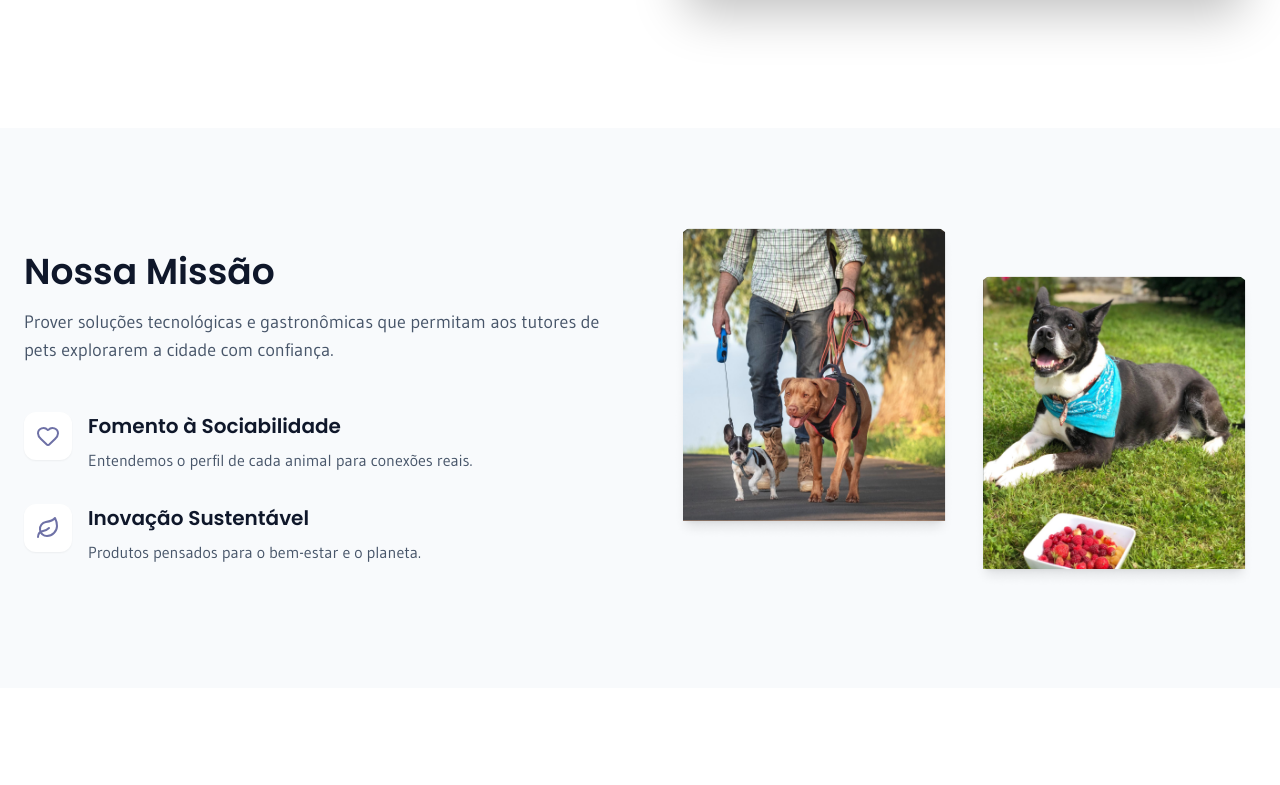
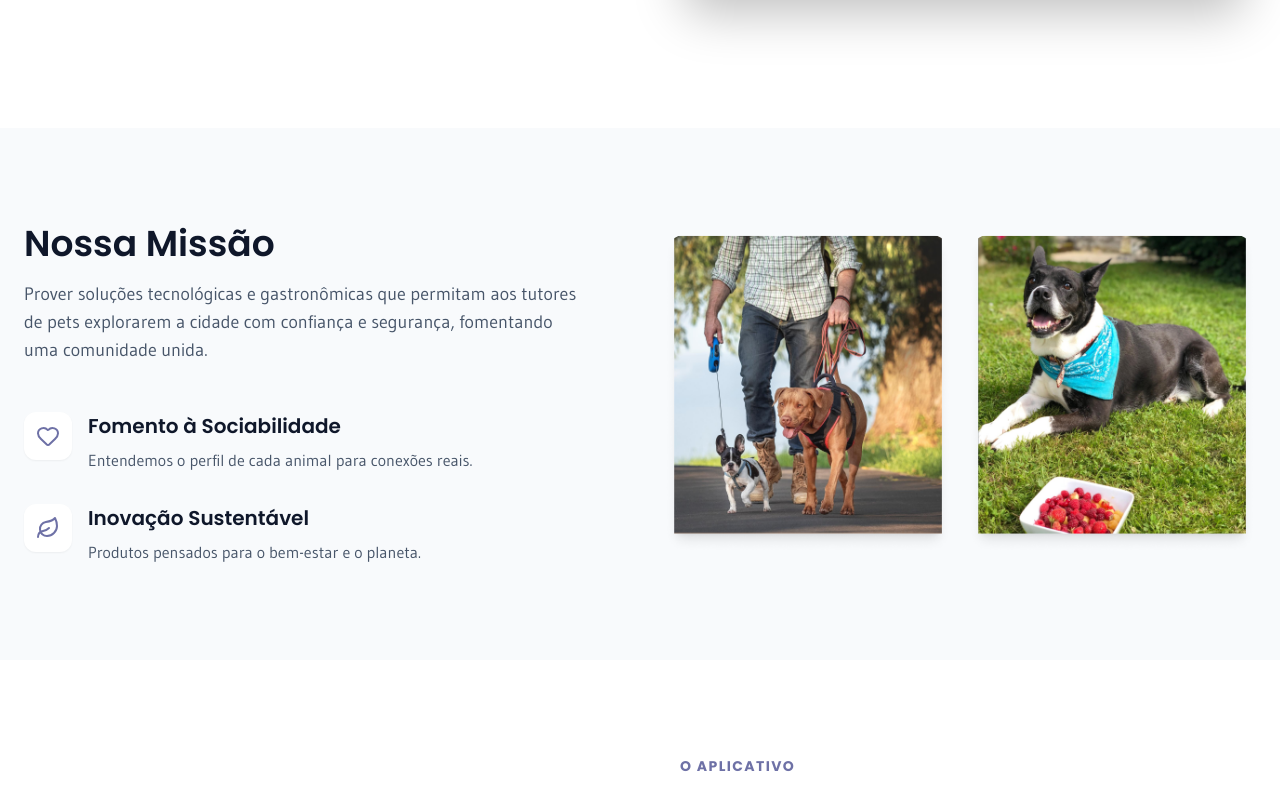
Before and after one commit to Ferraccioli/hond-pet-landing, a React (Vite) app: page /about in a window 1280 px wide. Shown: the part 644-1429 px from the top of the page. Built offline with nearby package versions, Linux system fonts and the light colour scheme.

Commit message:
feat: refactor mission section to match figma and adjust image sizes

```diff
--- a/src/components/about/mission.tsx
+++ b/src/components/about/mission.tsx
@@ -20,24 +20,24 @@ export function AboutMission() {
     return (
         <section className="py-24 bg-slate-50">
             <div className="max-w-[1280px] mx-auto px-6">
-                <div className="flex flex-col lg:flex-row items-center gap-16">
+                <div className="flex flex-col lg:flex-row items-center gap-16 lg:gap-20">
 
-                    <div className="flex-1 space-y-10 order-2">
+                    <div className="flex-1 order-2 lg:max-w-[592px]">
                         <FadeIn direction="left" delay={0.2}>
-                            <div className="grid grid-cols-2 gap-4">
-                                <img src={dogWalk} alt="Dog Walk" className="w-auto h-[320px] object-contain rounded-[32px]" />
-                                <img src={petResting} alt="Pet Resting" className="w-auto h-[320px] object-contain rounded-[32px] mt-12" />
+                            <div className="grid grid-cols-2 gap-4 w-fit lg:ml-auto">
+                                <img src={dogWalk} alt="Dog Walk" className="w-[320px] h-[320px] object-cover rounded-[24px]" />
+                                <img src={petResting} alt="Pet Resting" className="w-[320px] h-[320px] object-cover rounded-[24px]" />
                             </div>
                         </FadeIn>
                     </div>
 
-                    <div className="flex-1 order-1 lg:order-1 space-y-8">
+                    <div className="flex-1 order-1 lg:order-1 space-y-8 lg:max-w-[560px]">
                         <FadeIn direction="right">
                             <h3 className="text-4xl font-heading font-semibold text-slate-900 mb-4">
                                 Nossa Missão
                             </h3>
                             <p className="text-lg text-slate-600 font-sans">
-                                Prover soluções tecnológicas e gastronômicas que permitam aos tutores de pets explorarem a cidade com confiança.
+                                Prover soluções tecnológicas e gastronômicas que permitam aos tutores de pets explorarem a cidade com confiança e segurança, fomentando uma comunidade unida.
                             </p>
                         </FadeIn>
 
--- a/src/components/home/experience.tsx
+++ b/src/components/home/experience.tsx
@@ -55,9 +55,12 @@ export function ExperienceSection() {
                         </div>
 
                         <FadeIn direction="up" delay={0.8} className="pt-4">
-                            <button className="bg-primary hover:bg-primary/90 text-white font-bold font-sans py-4 px-10 rounded-3xl transition-colors shadow-lg shadow-primary/25">
+                            <a
+                                href="/about"
+                                className="inline-block bg-primary hover:bg-primary/90 text-white font-bold font-sans py-4 px-10 rounded-3xl transition-colors shadow-lg shadow-primary/25"
+                            >
                                 Saiba mais
-                            </button>
+                            </a>
                         </FadeIn>
                     </div>
 
```
